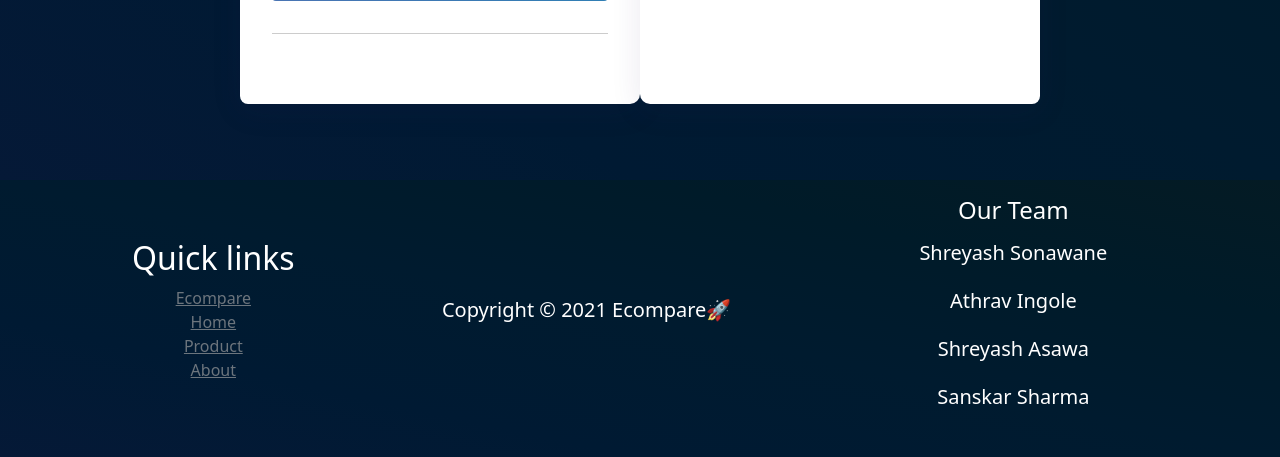
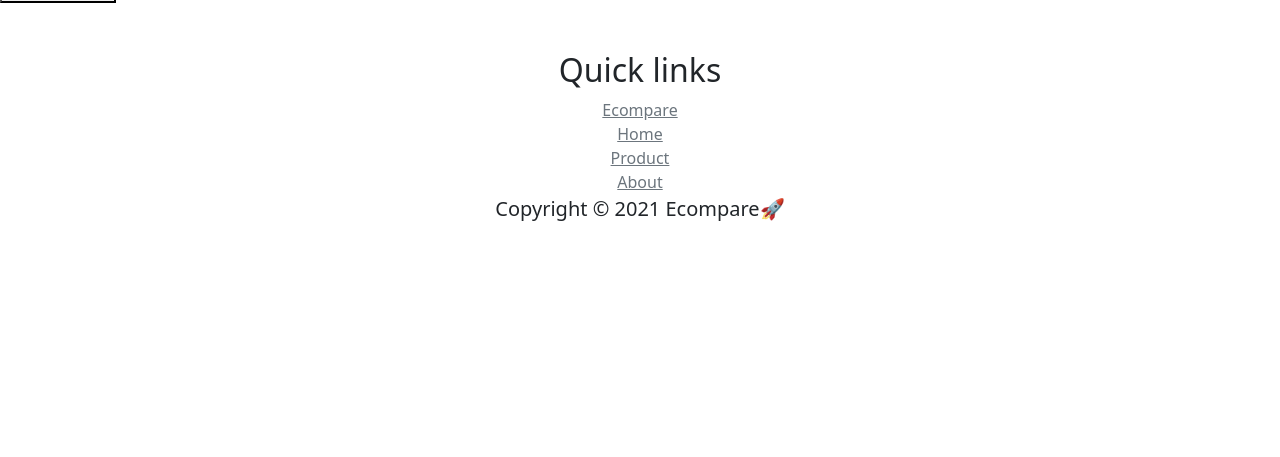
Before and after one commit to shreyashasawa/Ecompare, a Django app: page /next/ in a window 1280 px wide. Shown: the part 620-1077 px from the top of the page. After the commit the page ends 841 px from the top, so only its background shows below. Run offline with Django 3.2, Linux system fonts and the light colour scheme; data that the repository does not hold is empty.

Commit message:
bug fixed✔

```diff
--- a/price/templates/price/index.html
+++ b/price/templates/price/index.html
@@ -4,18 +4,25 @@
 <head>
   <meta name="viewport" content="width=device-width, initial-scale=1, shrink-to-fit=no">
   <meta charset="UTF-8" />
-  <meta name="description" content="Ecompare🚀. A product price comparison website using web scraping implemented in Django framework💖. Scraping data from Amazon and Flipkart websites. Users can compare the price of similar products online.">
-  <meta name="theme-color" content="#121212">
-  <link rel="stylesheet" href="{% static 'css/style1.css' %}">
+  <meta name="description" content="Ecompare🚀. A product price comparison website using web scraping implemented in Django framework✨. Scraping data from Amazon and Flipkart websites. Users can compare the price of similar products online.">
+  <meta name="robots" content="index,follow">
+  <meta name="keywords" content="A Product Price Comparison, web scraping, Python Projects">
+
   <link rel="preconnect" href="https://fonts.gstatic.com" />
   <link href="https://fonts.googleapis.com/css2?family=Nunito+Sans:wght@400;700;800;900&display=swap" rel="stylesheet"/>
+
   <link href="https://cdn.jsdelivr.net/npm/bootstrap@5.0.1/dist/css/bootstrap.min.css" rel="stylesheet" integrity="sha384-+0n0xVW2eSR5OomGNYDnhzAbDsOXxcvSN1TPprVMTNDbiYZCxYbOOl7+AMvyTG2x" crossorigin="anonymous">
   <link rel="stylesheet" href="https://cdn.jsdelivr.net/npm/bootstrap-icons@1.5.0/font/bootstrap-icons.css">
+
   <link rel="shortcut icon" href="{% static 'images/cart2.png' %}" type="image/png">
-  <title>Ecompare</title>
+
+  <link rel="stylesheet" href="{% static 'css/style.css' %}">
+
+  <title>Ecompare🚀 - A Product Price Comparison Website</title>
 </head>
 <body>
   {% block content %}
+
   <section class="container-section">
     <nav class="navbar-section">
       <a href="#">
@@ -52,7 +59,6 @@
       </div>
     </div>
   </section>
-
 
   <section class="product-section" id="product">
     <h3>PRODUCTS
@@ -102,32 +108,22 @@
     </div>
   </section>
 
-
   <footer id="contact" class="container-fluid size_footer about-section about-section-wrap">
-    <div class="row py-3" >
-      <div class="col-12 col-md-4 links d-flex align-items-center justify-content-center" >
+    <div class="row py-5" >
+      <div class="col-12 links d-flex align-items-center justify-content-center" >
           <ul class="list-unstyled lead text-center">
             <h2>Quick links</h2>
             <li><a class="text-muted foot_head" href="#">Ecompare</a></li>
             <li><a class="text-muted" href="#home">Home</a></li>
             <li><a class="text-muted" href="#product">Product</a></li>
             <li><a class="text-muted" href="#about">About</a></li>
-          </ul>
-      </div>
-      <div class="col-12 col-md-3 d-flex justify-content-center align-items-center">
+            <hr>
             <p class="lead"><strong>Copyright &copy; 2021 Ecompare🚀</strong></p>
-      </div>
-      <div class="col-12 col-md-5">
-        <ul style="padding-left: 0;">
-          <h2>About us</h2>
-          <li><a href="#" class="nav-link"><h5>Shreyash Sonawane</h5></a></li>
-          <li><a href="https://www.linkedin.com/in/atharv-ingole/" target="_blank" class="nav-link"><h5>Athrav Ingole</h5></a></li>
-          <li><a href="https://www.linkedin.com/in/shreyash-asawa" target="_blank" class="nav-link"><h5>Shreyash Asawa</h5></a></li>
-          <li><a href="https://www.linkedin.com/in/sanskarsharma100/" target="_blank" class="nav-link"><h5>Sanskar Sharma</h5></a></li>
           </ul>
       </div>
     </div>
   </footer>
+
   {% endblock content %}
 
   <script src="{% static 'js/product.js' %}"></script>
--- a/price/templates/price/next.html
+++ b/price/templates/price/next.html
@@ -2,6 +2,7 @@
 {% load static %}
 
   {% block content %}
+
   <section class="container-section" id="home">
     <nav class="navbar-section">
       <a href="#">
@@ -46,8 +47,8 @@
         <div class="divider1"></div>
         <button class="cta"><a href="https://www.amazon.in/{{a}}/s?k={{a}}" target="_blank"> URL For Price</a></button>
         <div class="divider1"></div>
+      </div>
 
-      </div>
       <div class="price-column">
         <div class="price-header">
           <div class="logo">
@@ -76,32 +77,22 @@
     </section>
   </main>
 
-
   <footer id="contact" class="container-fluid size_footer about-section">
-    <div class="row py-3" >
-      <div class="col-12 col-md-4 links d-flex align-items-center justify-content-center" >
+    <div class="row py-5" >
+      <div class="col-12 links d-flex align-items-center justify-content-center" >
         <ul class="list-unstyled text-small text-center">
           <h2>Quick links</h2>
-          <li><a class="text-muted foot_head" href="#">Ecompare</a></li>
-          <li><a class="text-muted" href="{% url 'index' %}">Home</a></li>
+          <li><a class="text-muted foot_head" href="{% url 'index' %}">Ecompare</a></li>
+          <li><a class="text-muted" href="#">Home</a></li>
           <li><a class="text-muted" href="#productprice">Product</a></li>
           <li><a class="text-muted" href="#about">About</a></li>
-        </ul>
-      </div>
-      <div class="col-12 col-md-3 d-flex justify-content-center align-items-center">
-        <p class="lead"><strong>Copyright &copy; 2021 Ecompare🚀</strong></p>
-      </div>
-      <div class="col-12 col-md-5">
-        <ul style="padding-left: 0;">
-          <h4>Our Team</h4>
-          <li><a href="/price/index.html" class="nav-link"><h5>Shreyash Sonawane</h5></a></li>
-          <li><a href="https://www.linkedin.com/in/atharv-ingole/" target="_blank" class="nav-link"><h5>Athrav Ingole</h5></a></li>
-          <li><a href="https://www.linkedin.com/in/shreyash-asawa" target="_blank" class="nav-link"><h5>Shreyash Asawa</h5></a></li>
-          <li><a href="https://www.linkedin.com/in/sanskarsharma100/" target="_blank" class="nav-link"><h5>Sanskar Sharma</h5></a></li>
+          <p class="lead"><strong>Copyright &copy; 2021 Ecompare🚀</strong></p>
         </ul>
       </div>
     </div>
   </footer>
+
   {% endblock content %}
+
 </body>
 </html>
```
Lines whose indentation alone changed are shown as unchanged.
